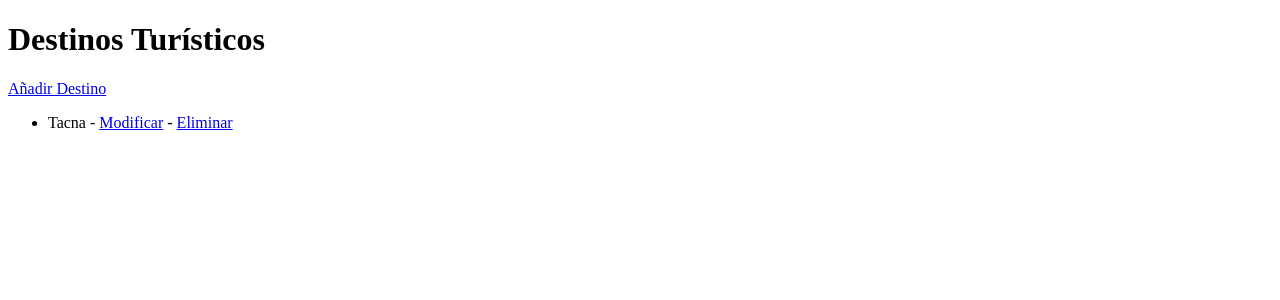
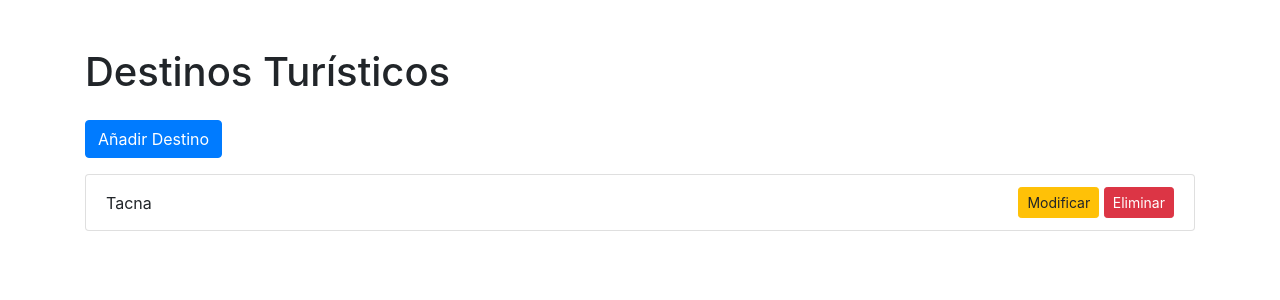
Before and after one commit to acahuib/Laboratorio7Django, a Django app: page /destinos/ in a window 1280 px wide. Shown: the top 300 px of the page. Run offline with Django 3.2, Linux system fonts and the light colour scheme; data comes from the database, SQL or seed files in the repository; some libraries are stand-ins or nearby versions.

Commit message:
Se actualiza los html para que estos incluyan el css de bootstrap

```diff
--- a/lab7/destinos/templates/destinos/listar_destinos.html
+++ b/lab7/destinos/templates/destinos/listar_destinos.html
@@ -2,16 +2,23 @@
 <html>
 <head>
     <title>Listar Destinos</title>
+    <link rel="stylesheet" href="https://stackpath.bootstrapcdn.com/bootstrap/4.5.2/css/bootstrap.min.css">
 </head>
 <body>
-    <h1>Destinos Turísticos</h1>
-    <a href="{% url 'anadir_destino' %}">Añadir Destino</a>
-    <ul>
-        {% for destino in destinos %}
-            <li>
-                {{ destino.nombre }} - <a href="{% url 'modificar_destino' destino.id %}">Modificar</a> - <a href="{% url 'eliminar_destino' destino.id %}">Eliminar</a>
-            </li>
-        {% endfor %}
-    </ul>
+    <div class="container mt-5">
+        <h1 class="mb-4">Destinos Turísticos</h1>
+        <a href="{% url 'anadir_destino' %}" class="btn btn-primary mb-3">Añadir Destino</a>
+        <ul class="list-group">
+            {% for destino in destinos %}
+                <li class="list-group-item d-flex justify-content-between align-items-center">
+                    {{ destino.nombre }}
+                    <span>
+                        <a href="{% url 'modificar_destino' destino.id %}" class="btn btn-warning btn-sm">Modificar</a>
+                        <a href="{% url 'eliminar_destino' destino.id %}" class="btn btn-danger btn-sm">Eliminar</a>
+                    </span>
+                </li>
+            {% endfor %}
+        </ul>
+    </div>
 </body>
 </html>
```
Also changed, not shown: lab7/destinos/templates/destinos/eliminar_destino.html (+10 -7 lines), lab7/destinos/templates/destinos/form_destino.html (+13 -8 lines).
